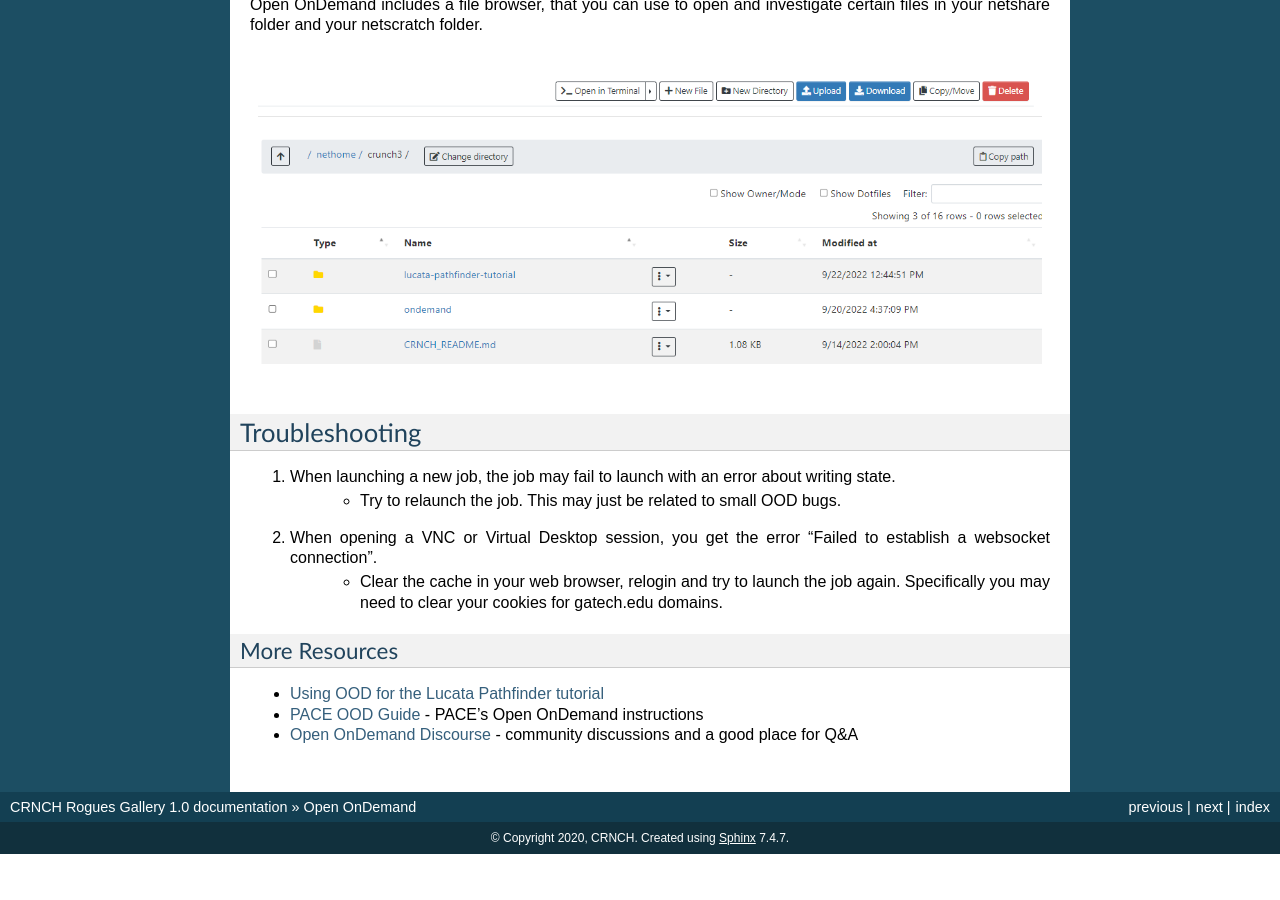
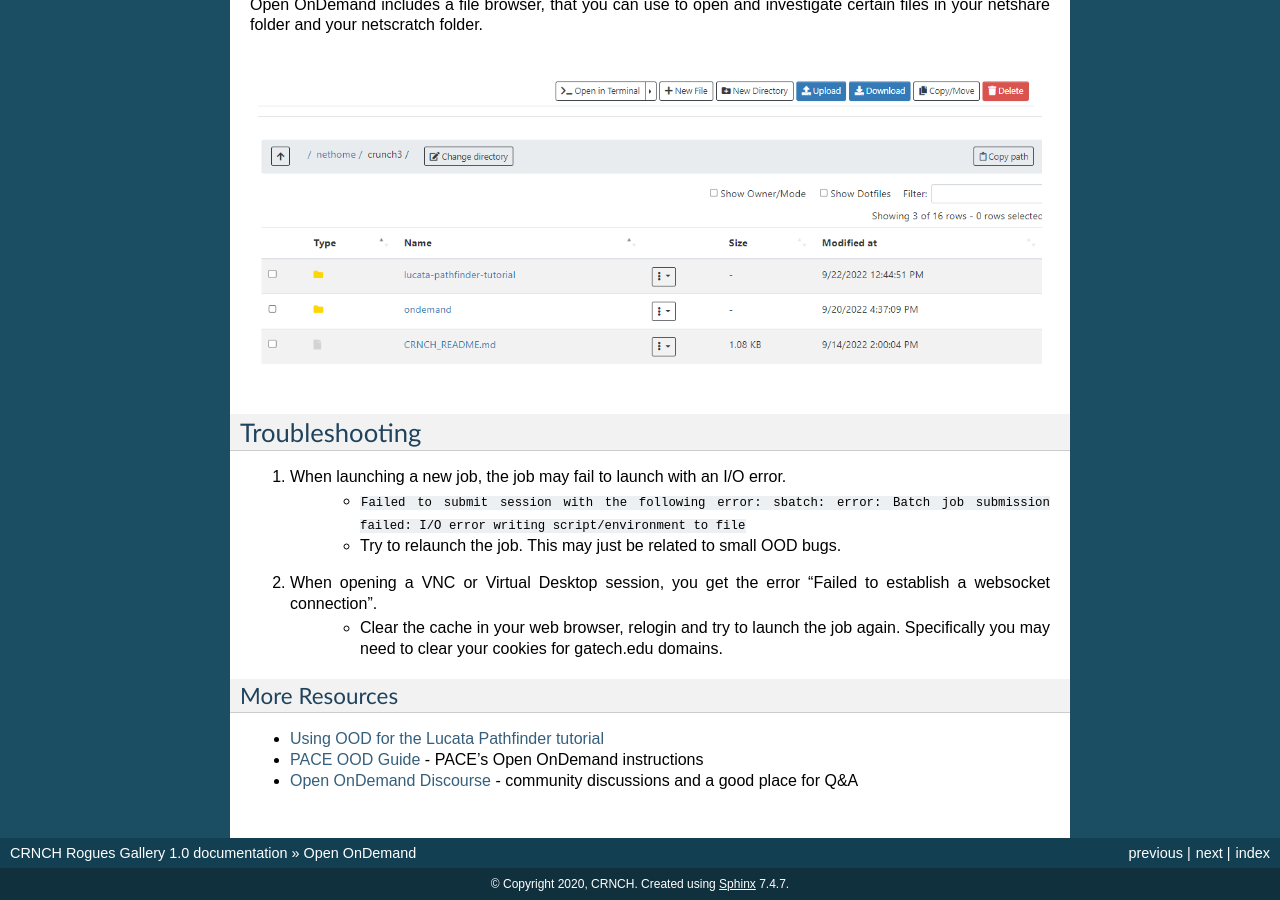
Before and after one commit to gt-crnch-rg/read-the-docs, a Sphinx documentation site: the page built from docs/general/open-on-demand.rst, in a window 1280 px wide and 900 px high, scrolled down 6286 px. Built offline with Sphinx 7.4.7, drawn with Linux system fonts in a browser that asks for light colours; pages that are not in the unit, such as notebooks, are missing from menus; before the commit the page ends 7140 px from its top, so only the background shows below that.

Commit message:
Update open-on-demand.rst

```diff
--- a/docs/general/open-on-demand.rst
+++ b/docs/general/open-on-demand.rst
@@ -98,7 +98,8 @@ Open OnDemand includes a file browser, that you can use to open and investigate
 Troubleshooting
 -----------------------
 
-1) When launching a new job, the job may fail to launch with an error about writing state.
+1) When launching a new job, the job may fail to launch with an I/O error.
+    - ``Failed to submit session with the following error: sbatch: error: Batch job submission failed: I/O error writing script/environment to file``
     - Try to relaunch the job. This may just be related to small OOD bugs.
 
 2) When opening a VNC or Virtual Desktop session, you get the error "Failed to establish a websocket connection".
```
